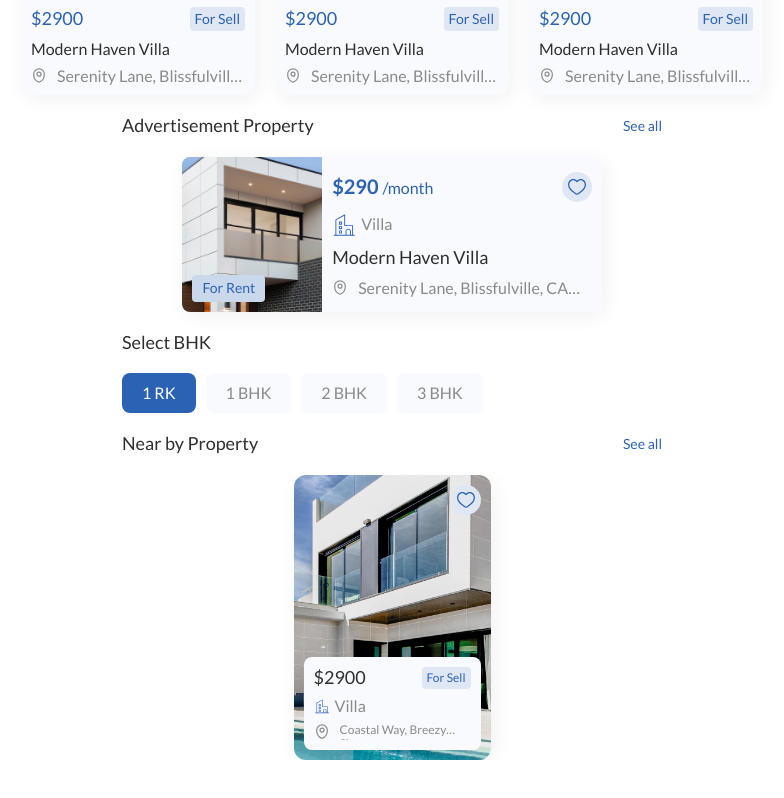
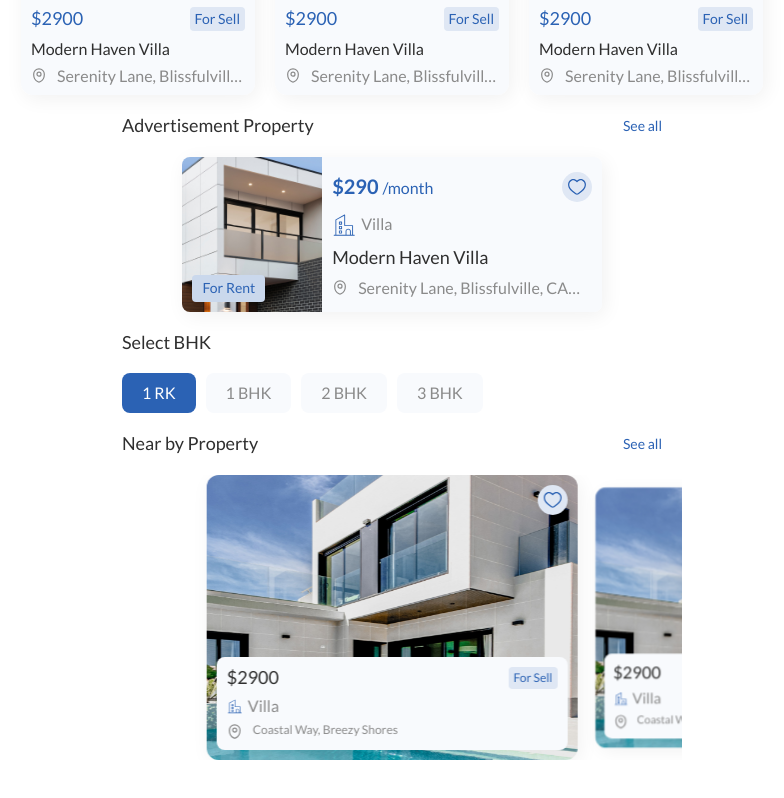
Before and after one commit to AzamjonKobulov/real-estate-tg-mini-app, a React (Vite) app: page / in a window 1280 px wide. Shown: the part 565-1363 px from the top of the page, without its empty margins (248-1032 px from the left). Built offline with nearby package versions, Linux system fonts and the light colour scheme.

Commit message:
fixed/height

```diff
--- a/src/components/sections/NearByProperty.jsx
+++ b/src/components/sections/NearByProperty.jsx
@@ -1,5 +1,16 @@
 import { Link } from "react-router-dom";
 import LikeButton from "../shared/LikeButton";
+
+// Import Swiper React components
+import { Swiper, SwiperSlide } from "swiper/react";
+
+// Import Swiper styles
+import "swiper/css";
+import "swiper/css/effect-coverflow";
+import "swiper/css/pagination";
+
+// import required modules
+import { EffectCoverflow } from "swiper/modules";
 
 export default function NearByProperty() {
   return (
@@ -28,8 +39,29 @@ export default function NearByProperty() {
             See all
           </Link>
         </div>
-        <div className="scroll-none overflow-auto px-5">
-          <div className="w-[197px] h-[285px] mx-auto relative flex flex-col justify-between items-end rounded-xl overflow-hidden shadow-properties p-2.5">
+        <div className="max-w-base mx-auto">
+          <Swiper
+            effect={"coverflow"}
+            grabCursor={true}
+            centeredSlides={true}
+            spaceBetween={48}
+            slidesPerView={1.5}
+            coverflowEffect={{
+              rotate: 0,
+              stretch: 5,
+              depth: 50,
+              modifier: 2,
+              slideShadows: false,
+            }}
+            pagination={true}
+            modules={[EffectCoverflow]}
+            className="mySwiper"
+          >
+            <SwiperSlide>
+              <Link
+                to="/"
+                className="h-[285px] mx-auto relative flex flex-col justify-between items-end rounded-xl overflow-hidden shadow-properties p-2.5"
+              >
                 <LikeButton />
                 <img
                   src="./assets/images/property-slide-1.jpg"
@@ -37,7 +69,7 @@ export default function NearByProperty() {
                   loading="lazy"
                   className="size-full absolute inset-0 object-cover"
                 />
-            <div className="space-y-1.25 bg-theme-main-5 rounded-lg relative z-10 p-2.5">
+                <div className="w-full space-y-1.25 bg-theme-main-5 rounded-lg relative z-10 p-2.5">
                   <div className="flex-between">
                     <h3 className="text-lg/[1.2] font-medium text-theme-main-text">
                       $2900
@@ -55,13 +87,100 @@ export default function NearByProperty() {
                     <span className="text-theme-small-text">Villa</span>
                   </div>
                   <div className="flex gap-2.5">
-                <img src="./assets/icons/location-gray.svg" alt="Location" />
+                    <img
+                      src="./assets/icons/location-gray.svg"
+                      alt="Location"
+                    />
                     <span className="font-medium text-theme-small-text text-xs/[1.2] line-clamp-1">
                       Coastal Way, Breezy Shores
                     </span>
                   </div>
                 </div>
+              </Link>
+            </SwiperSlide>
+            <SwiperSlide>
+              <Link
+                to="/"
+                className="h-[285px] mx-auto relative flex flex-col justify-between items-end rounded-xl overflow-hidden shadow-properties p-2.5"
+              >
+                <LikeButton />
+                <img
+                  src="./assets/images/property-slide-1.jpg"
+                  alt="Image"
+                  loading="lazy"
+                  className="size-full absolute inset-0 object-cover"
+                />
+                <div className="w-full space-y-1.25 bg-theme-main-5 rounded-lg relative z-10 p-2.5">
+                  <div className="flex-between">
+                    <h3 className="text-lg/[1.2] font-medium text-theme-main-text">
+                      $2900
+                    </h3>
+                    <span className="h-5.5 flex-center bg-theme-main-4 text-theme-main text-xs rounded p-1.25">
+                      For Sell
+                    </span>
                   </div>
+                  <div className="flex items-center gap-1.25">
+                    <img
+                      src="./assets/icons/builidng.svg"
+                      alt="Building"
+                      className="size-4"
+                    />
+                    <span className="text-theme-small-text">Villa</span>
+                  </div>
+                  <div className="flex gap-2.5">
+                    <img
+                      src="./assets/icons/location-gray.svg"
+                      alt="Location"
+                    />
+                    <span className="font-medium text-theme-small-text text-xs/[1.2] line-clamp-1">
+                      Coastal Way, Breezy Shores
+                    </span>
+                  </div>
+                </div>
+              </Link>
+            </SwiperSlide>
+            <SwiperSlide>
+              <Link
+                to="/"
+                className="h-[285px] mx-auto relative flex flex-col justify-between items-end rounded-xl overflow-hidden shadow-properties p-2.5"
+              >
+                <LikeButton />
+                <img
+                  src="./assets/images/property-slide-1.jpg"
+                  alt="Image"
+                  loading="lazy"
+                  className="size-full absolute inset-0 object-cover"
+                />
+                <div className="w-full space-y-1.25 bg-theme-main-5 rounded-lg relative z-10 p-2.5">
+                  <div className="flex-between">
+                    <h3 className="text-lg/[1.2] font-medium text-theme-main-text">
+                      $2900
+                    </h3>
+                    <span className="h-5.5 flex-center bg-theme-main-4 text-theme-main text-xs rounded p-1.25">
+                      For Sell
+                    </span>
+                  </div>
+                  <div className="flex items-center gap-1.25">
+                    <img
+                      src="./assets/icons/builidng.svg"
+                      alt="Building"
+                      className="size-4"
+                    />
+                    <span className="text-theme-small-text">Villa</span>
+                  </div>
+                  <div className="flex gap-2.5">
+                    <img
+                      src="./assets/icons/location-gray.svg"
+                      alt="Location"
+                    />
+                    <span className="font-medium text-theme-small-text text-xs/[1.2] line-clamp-1">
+                      Coastal Way, Breezy Shores
+                    </span>
+                  </div>
+                </div>
+              </Link>
+            </SwiperSlide>
+          </Swiper>
         </div>
       </div>
     </section>
```
Lines whose indentation alone changed are shown as unchanged.
